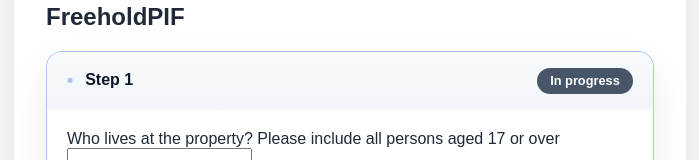
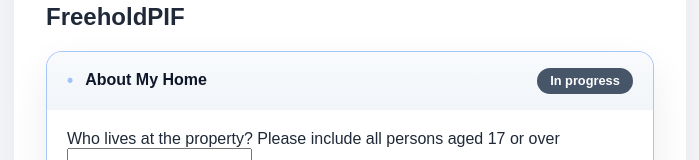
Before and after one commit to manickprabu/episerver, an Angular app in the folder forms-angular-new/: page /episerver-form-accordion in a window 1280 px wide. Shown: the part 373-533 px from the top of the page, without its empty margins (290-989 px from the left). Built offline with nearby package versions, Linux system fonts and the light colour scheme.

Commit message:
form-sdk migrated to form-angular-sdk

```diff
--- a/forms-angular-new/src/app/pages/episerver-form-accordion/episerver-form-accordion.component.ts
+++ b/forms-angular-new/src/app/pages/episerver-form-accordion/episerver-form-accordion.component.ts
@@ -176,6 +176,20 @@ export class EpiserverFormAccordionComponent {
   }
 
   protected stepHeading(step: FormStep, stepIndex: number): string {
+    const stepFieldKeys = new Set(step.elements.map((field) => field.key));
+    const rawTitleField = this.source.fields.find(
+      (field) =>
+        stepFieldKeys.has(field.contentGuid) &&
+        field.name === 'Title' &&
+        field.type === 'PredefinedHiddenElementBlockProxy' &&
+        typeof field.properties.PredefinedValue === 'string' &&
+        field.properties.PredefinedValue.trim().length > 0
+    );
+
+    if (rawTitleField?.properties.PredefinedValue) {
+      return rawTitleField.properties.PredefinedValue;
+    }
+
     const stepProperties = (step.formStep.properties ?? {}) as Record<string, unknown>;
     const label = stepProperties['label'];
     if (label && !step.formStep.key.endsWith('-step-0')) {
```
